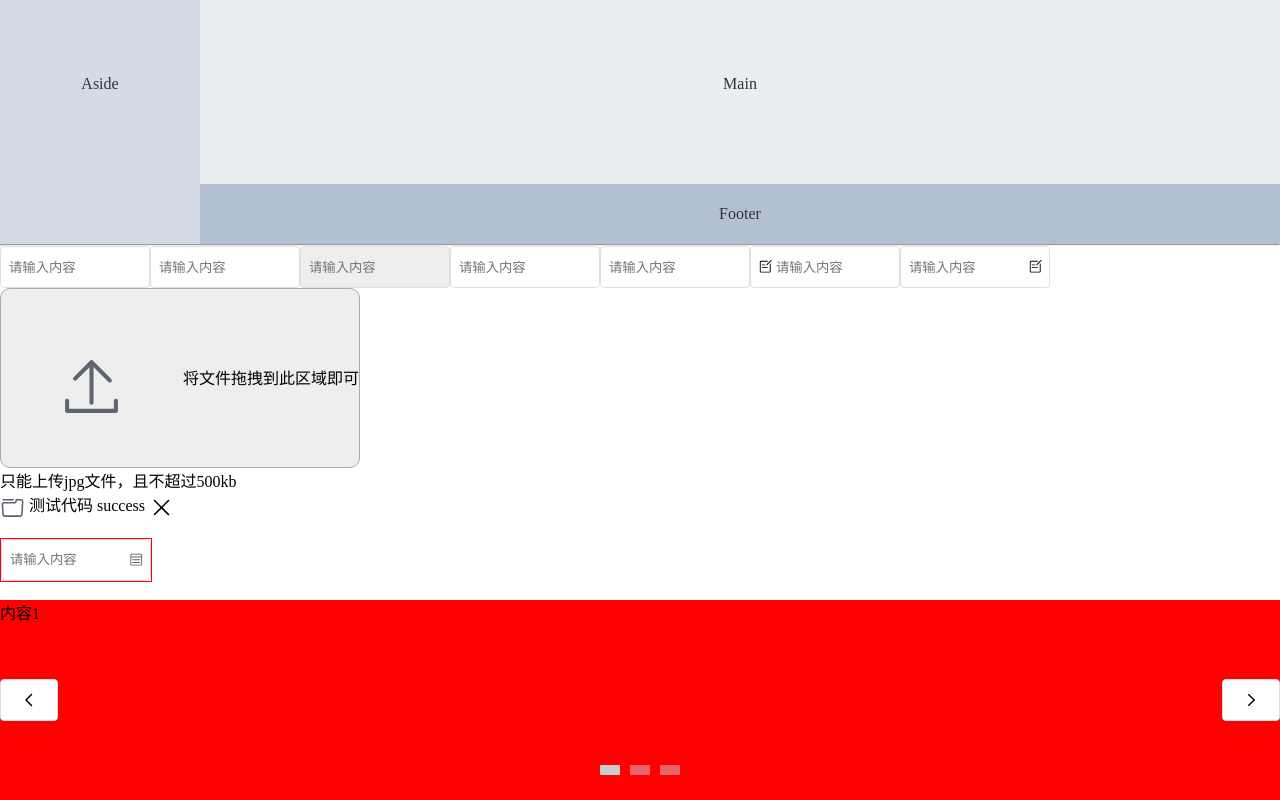
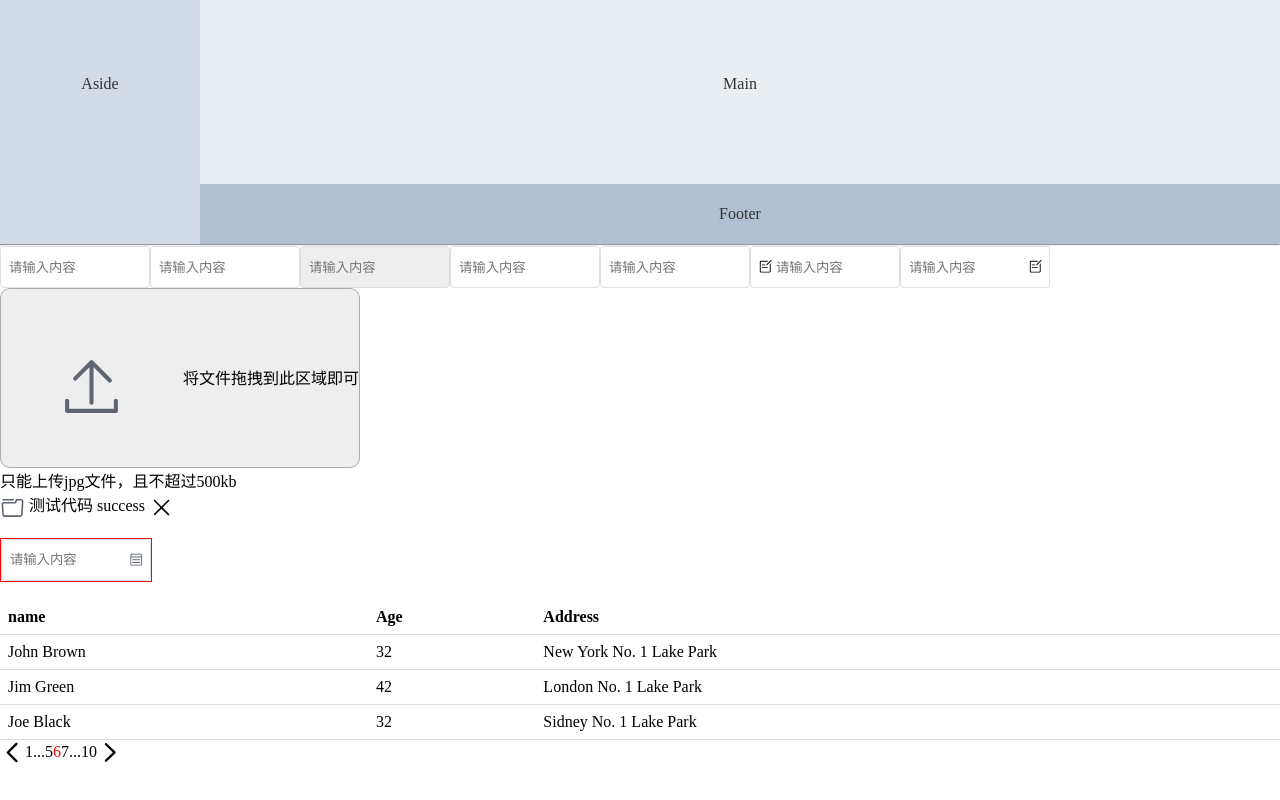
Before and after one commit to cjshinning/zhu-ui-2020, a Vue app: page / in a window 1280 px wide. Shown: the part 366-1166 px from the top of the page. After the commit the page ends 1131 px from the top, so only its background shows below. Built offline with nearby package versions, Linux system fonts and the light colour scheme.

Commit message:
13、分页

```diff
--- a/src/App.vue
+++ b/src/App.vue
@@ -196,7 +196,7 @@
 
     <!-- 封装组件：1、怎么设计这个组件 2、如何拆分 -->
     <div>
-      <zh-carousel
+      <!-- <zh-carousel
         height="200px"
         :autoplay="true"
         :delay="2000"
@@ -212,8 +212,15 @@
         <zh-carousel-item>
           <div class="content" style="background: yellow">内容3</div>
         </zh-carousel-item>
-      </zh-carousel>
+      </zh-carousel> -->
     </div>
+
+    <zh-table :columns="columns" :data="data"></zh-table>
+    <zh-pagination
+      :total="10"
+      :pager-count="5"
+      :current-page.sync="currentPage"
+    ></zh-pagination>
   </div>
 </template>
 
@@ -226,6 +233,38 @@ export default {
       fileList: [{ url: "xxx", name: "测试代码" }],
       value1: "",
       value2: [],
+      currentPage: 6,
+      columns: [
+        {
+          title: "name",
+          key: "name",
+        },
+        {
+          title: "Age",
+          key: "age",
+        },
+        {
+          title: "Address",
+          key: "address",
+        },
+      ],
+      data: [
+        {
+          name: "John Brown",
+          age: 32,
+          address: "New York No. 1 Lake Park",
+        },
+        {
+          name: "Jim Green",
+          age: 42,
+          address: "London No. 1 Lake Park",
+        },
+        {
+          name: "Joe Black",
+          age: 32,
+          address: "Sidney No. 1 Lake Park",
+        },
+      ],
     };
   },
   methods: {
--- a/src/packages/index.js
+++ b/src/packages/index.js
@@ -17,6 +17,8 @@ import DatePicker from "./date-picker/date-picker.vue";
 import DateRangePicker from "./date-picker/date-range-picker.vue";
 import Carousel from "./carousel/carousel.vue";
 import CarouselItem from "./carousel/carousel-item.vue";
+import Pagination from "./pagination/pagination.vue";
+import Table from "./table/table.vue";
 
 const install = (Vue) => {
   Vue.component(Button.name, Button);
@@ -36,6 +38,8 @@ const install = (Vue) => {
   Vue.component(DateRangePicker.name, DateRangePicker);
   Vue.component(Carousel.name, Carousel);
   Vue.component(CarouselItem.name, CarouselItem);
+  Vue.component(Pagination.name, Pagination);
+  Vue.component(Table.name, Table);
 };
 
 // 有可能通过script标签的引入方式
--- /dev/null
+++ b/src/packages/pagination/pagination.vue
@@ -0,0 +1,118 @@
+<template>
+  <ul class="zh-pagination">
+    <li><zh-icon icon="back" @click="select(currentPage - 1)"></zh-icon></li>
+    <li>
+      <span :class="{ active: currentPage === 1 }" @click="select(1)">1</span>
+    </li>
+    <li v-if="showPrevMore"><span>...</span></li>
+    <li v-for="p in pagers" :key="p">
+      <span :class="{ active: currentPage === p }" @click="select(p)">{{
+        p
+      }}</span>
+    </li>
+    <li v-if="showNextMore"><span>...</span></li>
+    <li>
+      <span :class="{ active: currentPage === total }" @click="select(total)">{{
+        total
+      }}</span>
+    </li>
+    <li><zh-icon icon="right" @click="select(currentPage + 1)"></zh-icon></li>
+  </ul>
+</template>
+
+<script>
+export default {
+  name: "zh-pagination",
+  props: {
+    total: {
+      type: Number,
+      default: 1,
+    },
+    pagerCount: {
+      type: Number,
+      default: 7,
+    },
+    currentPage: {
+      type: Number,
+      default: 7,
+    },
+  },
+  data() {
+    return {
+      showPrevMore: false,
+      showNextMore: false,
+    };
+  },
+  computed: {
+    pagers() {
+      let total = this.total;
+      let pagerCount = this.pagerCount;
+      let middleValue = Math.floor(this.pagerCount / 2);
+      let currentPage = this.currentPage;
+      // 计算是否显示前面的。。。还是显示后面的。。。
+      let showPrevMore = false;
+      let showNextMore = false;
+      if (total > pagerCount) {
+        // 需要显示。。。
+        if (currentPage > middleValue + 1) {
+          showPrevMore = true;
+        }
+        if (currentPage < total - middleValue) {
+          showNextMore = true;
+        }
+      }
+
+      let arr = [];
+      if (showPrevMore && !showNextMore) {
+        // 拿到总个数 10 页面上一共出来5个
+        let start = total - (pagerCount - 2);
+        for (let i = start; i < total; i++) {
+          arr.push(i);
+        }
+      } else if (!showPrevMore && showNextMore) {
+        for (let i = 2; i < pagerCount; i++) {
+          arr.push(i);
+        }
+      } else if (showPrevMore && showNextMore) {
+        let val = Math.floor((pagerCount - 2) / 2);
+        for (let i = currentPage - val; i <= currentPage + val; i++) {
+          arr.push(i);
+        }
+      } else {
+        for (let i = 2; i < total; i++) {
+          arr.push(i);
+        }
+      }
+
+      this.showPrevMore = showPrevMore;
+      this.showNextMore = showNextMore;
+
+      return arr;
+    },
+  },
+  methods: {
+    select(current) {
+      if (current < 1) {
+        current = 1;
+      }
+      if (current > this.total) {
+        current = this.total;
+      }
+      if (current != this.currentPage) {
+        this.$emit("update:current-page", current);
+      }
+    },
+  },
+};
+</script>
+
+<style lang="scss" scoped>
+.zh-pagination li {
+  list-style: none;
+  display: inline-flex;
+  vertical-align: middle;
+  .active {
+    color: red;
+  }
+}
+</style>
--- /dev/null
+++ b/src/packages/table/table.vue
@@ -0,0 +1,69 @@
+<template>
+  <div class="zh-table">
+    <table>
+      <thead>
+        <tr>
+          <th v-for="(col, index) in cloneColumns" :key="index">
+            <div>{{ col.title }}</div>
+          </th>
+        </tr>
+      </thead>
+      <tbody>
+        <tr v-for="(row, index) in cloneData" :key="index">
+          <td v-for="(col, index) in cloneColumns" :key="index">
+            <div>{{ row[col.key] }}</div>
+          </td>
+        </tr>
+      </tbody>
+    </table>
+  </div>
+</template>
+<script>
+function deepCopy(obj) {
+  if (typeof obj !== "object") return;
+  var newObj = obj instanceof Array ? [] : {};
+  for (var key in obj) {
+    if (!newObj.hasOwnProperty(key)) {
+      newObj[key] =
+        typeof obj[key] === "object" ? deepCopy(obj[key]) : obj[key];
+    }
+  }
+  return newObj;
+}
+
+export default {
+  name: "zh-table",
+  props: {
+    columns: {
+      type: Array,
+      default: () => [],
+    },
+    data: {
+      type: Array,
+      default: () => [],
+    },
+  },
+  data() {
+    return {
+      cloneColumns: deepCopy(this.columns),
+      cloneData: deepCopy(this.data),
+    };
+  },
+};
+</script>
+
+<style lang="scss" scoped>
+.zh-table {
+  table {
+    width: 100%;
+    border-spacing: 0;
+    border-collapse: collapse;
+    th,
+    td {
+      border-bottom: 1px solid #ddd;
+      padding: 8px;
+      text-align: left;
+    }
+  }
+}
+</style>
```
